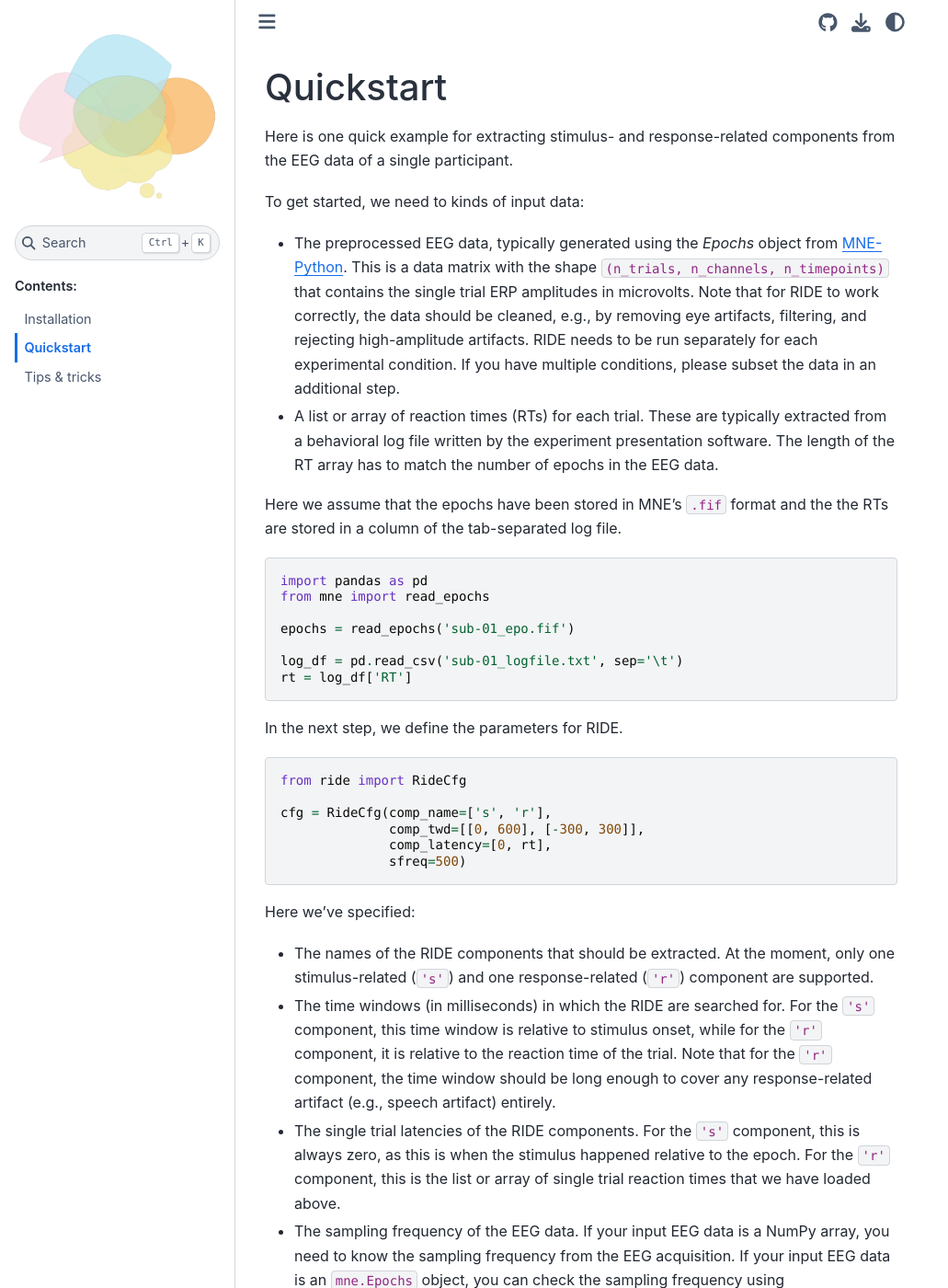
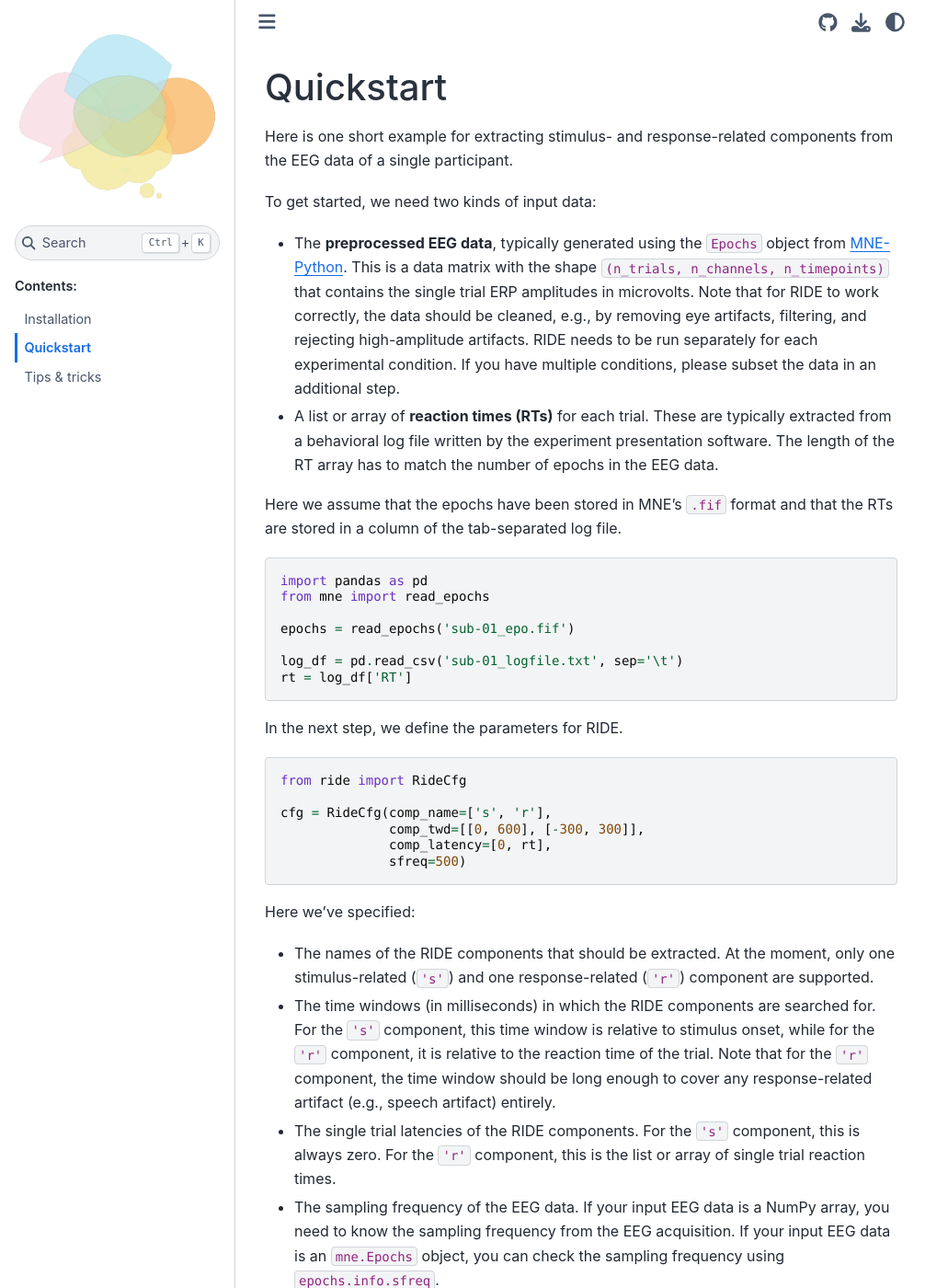
Before and after one commit to kirstenstark/eeg-ride, a Sphinx documentation site: the page built from doc/source/quickstart.rst, in a window 1280 px wide and 1400 px high. Shown: the whole window at 92% size, without its empty margins (0-1031 px from the left). Built offline with Sphinx 7.4.7 and the Sphinx Book theme 1.1.4, drawn with Linux system fonts in a browser that asks for light colours; pages that are not in the unit, such as notebooks, are missing from menus; the version number could not be read and is left out.

Commit message:
Proof-read quickstart, speech example

```diff
--- a/doc/source/examples/speech.pct.py
+++ b/doc/source/examples/speech.pct.py
@@ -19,32 +19,29 @@ from ride.datasets import get_stark2025
 # %% [markdown]
 # ## Downloading example data
 #
-# The package comes with a function to download an exemplary dataset of one participant
+# The package comes with a function to download an example dataset of one participant
 # from the Stark (2025) study.
 # In this EEG experiment, participants performed an object naming task in which a colored frame
 # around the object indicated whether participants had to name the shown object (condition
 # `simple_naming: 221`) or a previously associated one (condition `memory_naming: 222`).
 #
-# TThe raw data are stored on the [Open Science Framework](https://osf.io/289ej) and more details
-# about the study can be found in [???](https://???).
+# The raw data are stored on the [Open Science Framework](https://osf.io/289ej) and more details
+# about the study can be found in [link to be added].
 
 
 # %%
 log_file, vhdr_file = get_stark2025()
 
-# %% [markdown]
-# The paths of the downloaded logfile (`.txt`) and the EEG header file (`.vhdr`)
-# can now be fed into the example.
-
 # %%  [markdown]
-# ## Read RT data
+# ## Read reaction time data
 #
-# The log file contains all reaction times (RT) from our single particpant.
-# Note that RTs are the latency of the voice key being triggered and are stored in teh column `vkRT`.
+# The log file contains all reaction times (RTs) from our example particpant.
+# Note that the RTs are the latencies of the voice key being triggered by the speech output of the participant.
+# In our example log file, they are stored in a column called `vkRT`.
 #
-# Because the RIDE correction is performed for each experimental individually, we here subset to the
-# single memory condition (`bedingung_trigger_erp2' == 221`). You can also choose to write a loop for
-# all conditions.
+# Because the RIDE correction is performed for each experimental individually, we subset the
+# single memory condition (`'bedingung_trigger_erp2' == 221`).
+# You can also choose to write a loop over all conditions.
 
 # %%
 log_df = pd.read_csv(log_file, sep='\t', encoding='ISO-8859-1')
@@ -53,28 +50,31 @@ log_df = log_df[log_df['bedingung_trigger_erp2'] == 221]
 # %% [markdown]
 # ## Preprocessing
 #
-# Because the RIDE correction is performed on cleaned, preprocessed data, we first perform a basic
+# Because the RIDE correction should be performed on cleaned, preprocessed data, we first perform some basic
 # preprocessing steps:
-# * Loading the EEG data
-# * Setting channel type for non-EEG channels and loading the montage setup for the EEG cap used
-#   in the experiment. IO1 is the eye electrode set as EOG. A2, audio, and pulse are additionall
-#   channels irrelevant here and therefore set as misc[ellaneous].
-# * Re-referencing to common average
-# * Performing ICA to correct for eye movement artifacts. We first add virtual VEOG and HEOG channels,
-#   perform an independent component analysis using the `fastica` algorithm, and automatically remove
-#   components that are likely to reflect blinks or other eye movements. For that, we use the functions
-#   `add_heog_veog()` and `correct_ica()` from our general preprocessing pipeline ([Enge, 2021](https://github.com/alexenge/hu-neuro-pipeline),
-#   see [Documentation](https://hu-neuro-pipeline.readthedocs.io/en/stable/processing_participant.html)
+#
+# * Loading the EEG data.
+# * Setting the correct channel type for non-EEG channels and loading the montage setup for the EEG cap used
+#   in the experiment.
+# * Re-referencing to common average.
+# * Performing ICA to correct for eye movement artifacts.
+#   We add virtual VEOG and HEOG channels, perform an independent component analysis using the `fastica`
+#   algorithm, and automatically remove components that are likely to reflect blinks or other eye movements.
+#   For that, we use the convience functions `add_heog_veog()` and `correct_ica()` from from the
+#   [`hu-neuro-pipeline`](https://github.com/alexenge/hu-neuro-pipeline) package
+#   (see [documentation](https://hu-neuro-pipeline.readthedocs.io/en/stable/processing_participant.html)
 #   for more details).
-# * Applying a bandpass filter between 0.1 and 40 Hz
+# * Applying a bandpass filter between 0.1 and 40 Hz.
 # * Segmentating to epochs around the relevant stimulus trigger. We here use a time window from -0.2 to 1.5 s,
 #   which should include the entire spoken response.
-# * Dropping bad epochs and practice trails
+# * Dropping bad epochs and practice trials.
 
 # %% tags=["scroll-output"]
 raw = read_raw(vhdr_file, preload=True)
-raw = raw.set_channel_types(
-    {'IO1': 'eog', 'A2': 'misc', 'audio': 'misc', 'pulse': 'misc'})
+raw = raw.set_channel_types({'IO1': 'eog',
+                             'A2': 'misc',
+                             'audio': 'misc',
+                             'pulse': 'misc'})
 raw.set_montage('easycap-M1')
 raw, _ = set_eeg_reference(raw, ref_channels='average')
 raw = add_heog_veog(raw)
@@ -84,14 +84,14 @@ events, event_id = events_from_annotations(raw)
 event_id = {'simple_naming': 221}
 epochs = Epochs(raw, events, event_id, tmin=-0.2,
                 tmax=1.5, reject=dict(eeg=200e-6))
-epochs = epochs[4:]  # remove first 4 epochs as they are practice trials
+epochs = epochs[4:]  # Remove first 4 epochs because they are practice trials
 epochs.metadata = log_df
 epochs.drop_bad()
 epochs.load_data()
 
 # %% [markdown]
 # Feel free to adapt the preprocessing to your needs. However, please note that the
-# epochs must be long enough to contain the entire (spoken) reposne for the RIDE
+# epochs must be long enough to contain the entire (spoken) response for the RIDE
 # correction to work properly.
 
 # %% [markdown]
@@ -130,13 +130,14 @@ cfg = RideCfg(comp_name=['s', 'r'],
 results = ride_call(epochs, cfg)
 
 # %% [markdown]
-# ## Inspecting the RIDE results: Plotting the RIDE components
+# ## Inspecting the RIDE results
 #
-# The output of the ride_call function is a dictionary containing, among others, the RIDE components.
-# It also contains a plot method to visualize the components.
-# The plot shows the an average ERP for all electrodes and the ERP split into the s-component (stimulus-
-# related) and the r-component (response-related), i.e. the speech artifact at the median (?) latency.
-# Check the ride_call function documentation for further output details.
+# The output of the `ride_call` function is an object containing, among other things, the RIDE components.
+# It also comes with a `plot()` method to visualize the components.
+#
+# The plot shows the average ERP for all electrodes and the ERP split into the `'s'`-component (stimulus-
+# related) and the `'r'`-component (response-related), i.e. the speech artifact at the median (?) latency.
+# Check the `RideResults` reference for further output details.
 
 #  %%
 _ = results.plot()
@@ -146,17 +147,13 @@ _ = results.plot()
 #
 # The package comes with a separate function to correct the EEG data based on the RIDE results at the
 # single trial level. To "clean" the EEG from the speech artifact, the function `correct_trials()`
-# subtracts the 'r' component from the single trial data, shifted by the RTs.
+# subtracts the `'r'` component from the single trial data, shifted by the single trial RTs.
 
 # %%
 epochs_corr = correct_trials(results, epochs)
 
 # %% [markdown]
-# ## Inspecting the RIDE results
-#
-# ### Plotting the raw and corrected data for one exemplary epoch
-#
-# Now we can compare the raw and corrected data for one exemplary epoch.
+# Now we can compare the raw and corrected data for one example epoch:
 
 # %%
 data = epochs.pick('Fp1')[0].get_data().squeeze()
@@ -172,8 +169,7 @@ _ = plt.ylabel('Fp1 Amplitude (V)')
 # %% [markdown]
 # ## Use RIDE in our pipeline
 #
-# Instead of manually coding your preprocessing and RIDE correction, you can also use our [hu-neuro-pipeline](https://github.com/alexenge/hu-neuro-pipeline)
-# by Enge (2021), based on [Frömer et al, 2018](https://doi.org/10.3389/fnins.2018.00048).
-# If you add the argument `ride_perform=True`, this will perform the preprocessing and
-# the RIDE correction in one go. Check the [documentation] (https://hu-neuro-pipeline.readthedocs.io/en/stable/inputs_py.html) for managing the further
-# pipeline options
+# Instead of manually coding your preprocessing and RIDE correction, you can also use our [`hu-neuro-pipeline`](https://github.com/alexenge/hu-neuro-pipeline) package based on the [Frömer et al. (2018)](https://doi.org/10.3389/fnins.2018.00048) pipeline.
+# If you add the `perform_ride=True` argument, this will perform the preprocessing and
+# the RIDE correction in one go.
+# Check the [documentation](https://hu-neuro-pipeline.readthedocs.io/en/stable/inputs_py.html) of this package for managing the RIDE-related input options.
--- a/doc/source/quickstart.rst
+++ b/doc/source/quickstart.rst
@@ -1,21 +1,21 @@
 Quickstart
 ==========
 
-Here is one quick example for extracting stimulus- and response-related components from the EEG data of a single participant.
+Here is one short example for extracting stimulus- and response-related components from the EEG data of a single participant.
 
-To get started, we need to kinds of input data:
+To get started, we need two kinds of input data:
 
-* The preprocessed EEG data, typically generated using the `Epochs` object from `MNE-Python <https://mne.tools/stable/index.html>`_.
+* The **preprocessed EEG data**, typically generated using the ``Epochs`` object from `MNE-Python <https://mne.tools/stable/index.html>`_.
   This is a data matrix with the shape ``(n_trials, n_channels, n_timepoints)`` that contains the single trial ERP amplitudes in microvolts.
   Note that for RIDE to work correctly, the data should be cleaned, e.g., by removing eye artifacts, filtering, and rejecting high-amplitude artifacts.
   RIDE needs to be run separately for each experimental condition.
   If you have multiple conditions, please subset the data in an additional step.
 
-* A list or array of reaction times (RTs) for each trial.
+* A list or array of **reaction times (RTs)** for each trial.
   These are typically extracted from a behavioral log file written by the experiment presentation software.
   The length of the RT array has to match the number of epochs in the EEG data.
 
-Here we assume that the epochs have been stored in MNE's ``.fif`` format and the the RTs are stored in a column of the tab-separated log file.
+Here we assume that the epochs have been stored in MNE's ``.fif`` format and that the RTs are stored in a column of the tab-separated log file.
 
 .. code-block:: python
 
@@ -43,17 +43,17 @@ Here we've specified:
 * The names of the RIDE components that should be extracted.
   At the moment, only one stimulus-related (``'s'``) and one response-related (``'r'``) component are supported.
 
-* The time windows (in milliseconds) in which the RIDE are searched for.
+* The time windows (in milliseconds) in which the RIDE components are searched for.
   For the ``'s'`` component, this time window is relative to stimulus onset, while for the ``'r'`` component, it is relative to the reaction time of the trial.
   Note that for the ``'r'`` component, the time window should be long enough to cover any response-related artifact (e.g., speech artifact) entirely.
 
 * The single trial latencies of the RIDE components.
-  For the ``'s'`` component, this is always zero, as this is when the stimulus happened relative to the epoch.
-  For the ``'r'`` component, this is the list or array of single trial reaction times that we have loaded above.
+  For the ``'s'`` component, this is always zero.
+  For the ``'r'`` component, this is the list or array of single trial reaction times.
 
 * The sampling frequency of the EEG data.
   If your input EEG data is a NumPy array, you need to know the sampling frequency from the EEG acquisition.
-  If your input EEG data is an ``mne.Epochs`` object, you can check the sampling frequency using `epochs.info.sfreq`.
+  If your input EEG data is an ``mne.Epochs`` object, you can check the sampling frequency using ``epochs.info.sfreq``.
 
 For additional (optional) input arguments, check the function reference for ``ride.RideCfg``.
 
```
